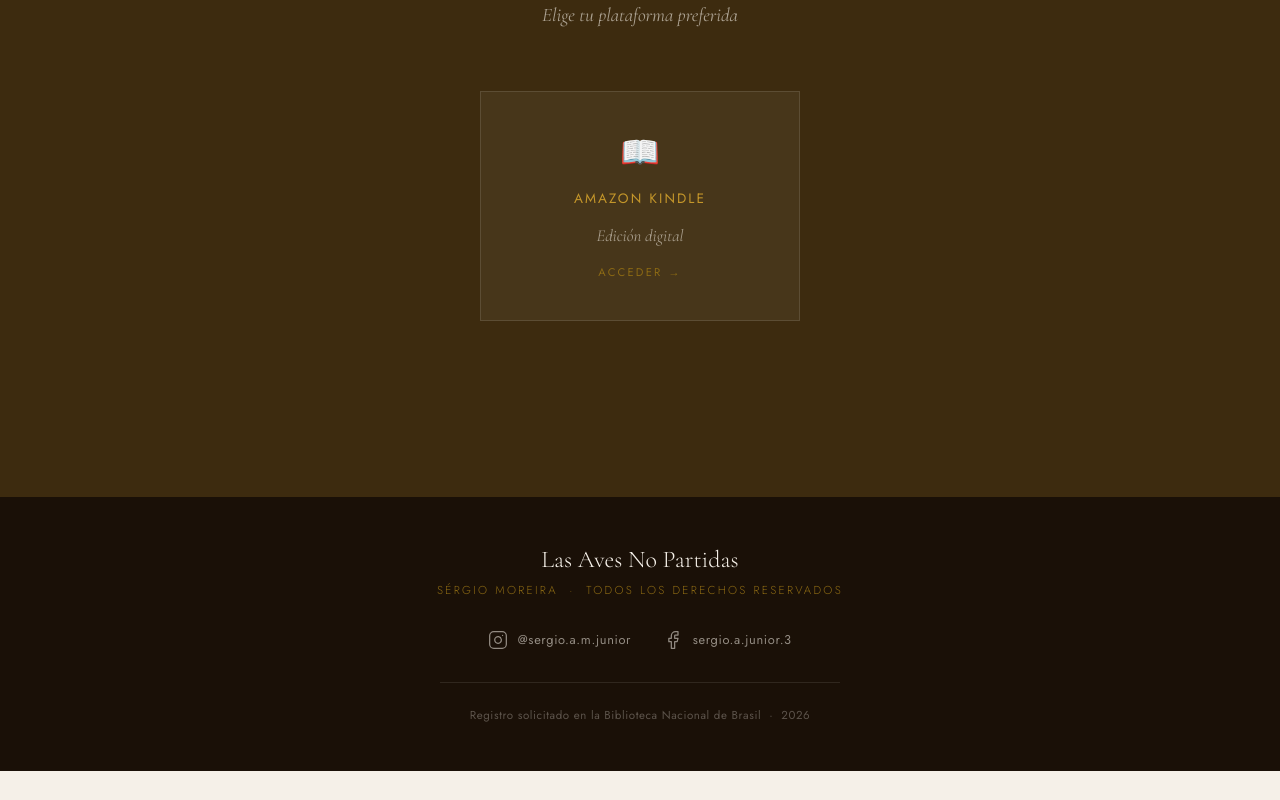
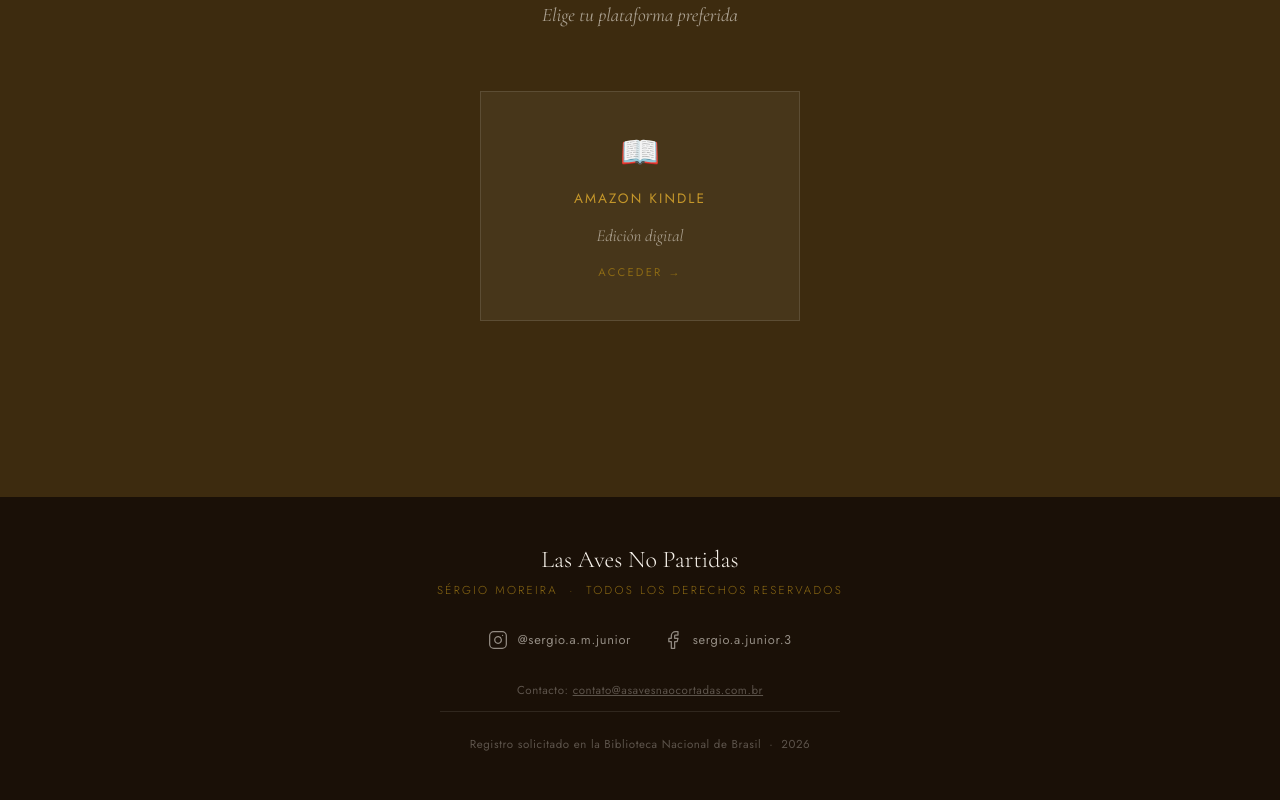
Before and after one commit to sergioknuckles/sergioknuckles.github.io, a plain HTML site: page es/index.html in a window 1280 px wide. Shown: the part 2998-3798 px from the top of the page. Before the commit the page ends 3769 px from the top, so only its background shows below. Drawn offline with nearby package versions, Linux system fonts and the light colour scheme.

Commit message:
Update index.html

```diff
--- a/es/index.html
+++ b/es/index.html
@@ -214,6 +214,7 @@
       <span>sergio.a.junior.3</span>
     </a>
   </div>
+  <p class="footer-copy" style="margin-bottom:0.8rem">Contacto: <a href="mailto:contato@asavesnaocortadas.com.br" style="color:inherit">contato@asavesnaocortadas.com.br</a></p>
   <hr>
   <p class="footer-copy">Registro solicitado en la Biblioteca Nacional de Brasil &nbsp;·&nbsp; <span id="ano"></span></p>
 </footer>
```
